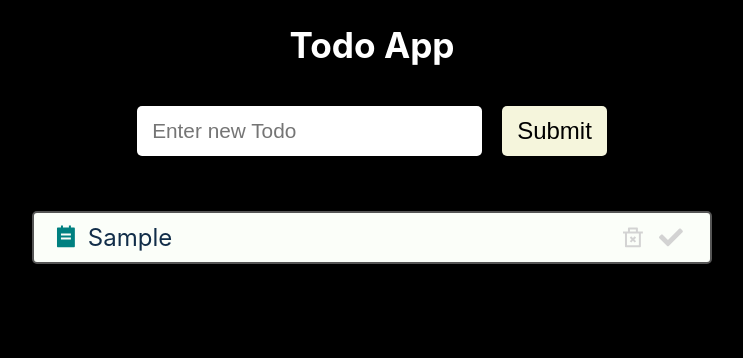
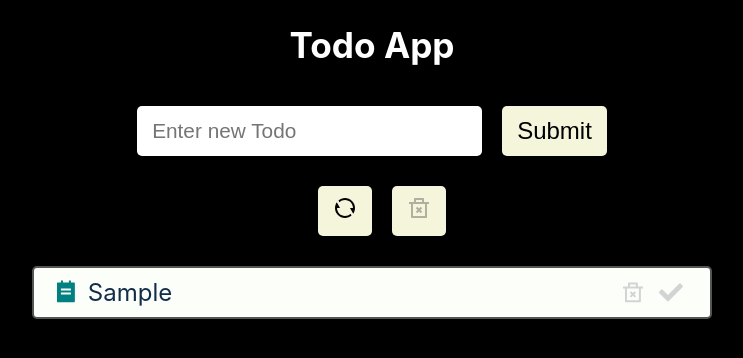
Before and after one commit to RiakhinEvgeniy/react-todos, a React (Create React App) app: page / in a window 1280 px wide. Both pictures are taken after typing "Sample" into the empty fields and a click on the button "Submit". Shown: the top 358 px of the page, without its empty margins (268-1011 px from the left). Built offline with nearby package versions, Linux system fonts and the light colour scheme.

Commit message:
FINISH: Working version v2.0

```diff
--- a/src/App.js
+++ b/src/App.js
@@ -3,6 +3,7 @@
 import './App.css';
 import TodoForm from './components/Todos/TodoForm';
 import TodoList from './components/Todos/TodoList';
+import TodosActions from './components/Todos/TodosActions';
 
 function App() {
   const [todos, setTodos] = useState([])
@@ -22,15 +23,39 @@
 
   const toggleTodoHandle = (id) => {
     setTodos(todos.map((todo) => {
-      return todo.id === id ? {...todo, isCompleted: !todo.isCompleted} : {...todo}
+      return todo.id === id ? { ...todo, isCompleted: !todo.isCompleted } : { ...todo }
     }))
   }
+
+  const resetTodosHandler = () => {
+    setTodos([])
+  }
+
+  const deleteCompletedTodosHandler = () => {
+    setTodos(todos.filter((todo) => !todo.isCompleted))
+  }
+
+  let completedTodosCount = todos.filter((todo) => todo.isCompleted).length
+
 
   return (
     <div className="App">
       <h1>Todo App</h1>
       <TodoForm addTodo={addTodoHandler} />
-      <TodoList todos={todos} deleteTodo={deleteTodoHandler} toggleTodo={toggleTodoHandle} />
+
+      {!!todos.length > 0 && <TodosActions
+      completedTodosExist={!!completedTodosCount}
+        resetTodos={resetTodosHandler}
+        deleteCompletedTodos={deleteCompletedTodosHandler} />
+
+      }
+
+      <TodoList
+        todos={todos}
+        deleteTodo={deleteTodoHandler}
+        toggleTodo={toggleTodoHandle} />
+
+        {completedTodosCount > 0 && <h2>{`You have cmpleted ${completedTodosCount} ${completedTodosCount > 1 ? 'todos' : 'todo'}`}</h2>}
     </div>
   );
 }
--- a/src/components/Todos/TodoForm.js
+++ b/src/components/Todos/TodoForm.js
@@ -1,5 +1,6 @@
 import { useState } from "react"
 import styles from './TodoForm.module.css'
+import Button from "../UI/Button"
 
 function TodoForm({ addTodo }) {
     const [text, setText] = useState('')
@@ -15,7 +16,7 @@
                     placeholder="Enter new Todo"
                     value={text}
                     onChange={(e) => setText(e.target.value)} />
-                <button type="submit">Submit</button>
+                <Button type="submit" title="Submit">Submit</Button>
             </form>
         </div>
     )
--- /dev/null
+++ b/src/components/Todos/TodosActions.js
@@ -0,0 +1,19 @@
+import { RiDeleteBin2Line, RiRefreshLine } from "react-icons/ri"
+import Button from "../UI/Button"
+import styles from './TodosActions.module.css'
+
+function TodosActions({ resetTodos, deleteCompletedTodos, completedTodosExist }) {
+    return (
+        <div className={styles.todosActionContainer}>
+            <Button title="Reset Todos" onClick={resetTodos}>
+                <RiRefreshLine />
+            </Button>
+            <Button title="Clear Completed Todos" onClick={deleteCompletedTodos} disabled={!completedTodosExist}>
+                <RiDeleteBin2Line />
+            </Button>
+        </div>
+    )
+
+}
+
+export default TodosActions
--- /dev/null
+++ b/src/components/Todos/TodosActions.module.css
@@ -0,0 +1,3 @@
+.todosActionContainer {
+    margin: 5px;
+}
--- a/src/components/UI/Button.js
+++ b/src/components/UI/Button.js
@@ -0,0 +1,14 @@
+import styles from './Button.module.css'
+
+function Button(props) {
+    const { onClick, children, title, disabled = false } = props
+    return (
+        <button
+        {...props}
+        className={styles.button}
+        onClick={onClick}
+        title={title}
+        disabled={disabled}>{children}</button>
+    )
+}
+export default Button
--- a/src/components/UI/Button.module.css
+++ b/src/components/UI/Button.module.css
@@ -0,0 +1,14 @@
+.button {
+    margin-left: 20px;
+    height: 50px;
+    cursor: pointer;
+    background-color: beige;
+    font-size: 1.5rem;
+    padding: 10px 15px;
+    border: none;
+    border-radius: 5px;
+}
+
+.button:hover {
+    background-color: rgb(240, 240, 155);
+}
```
